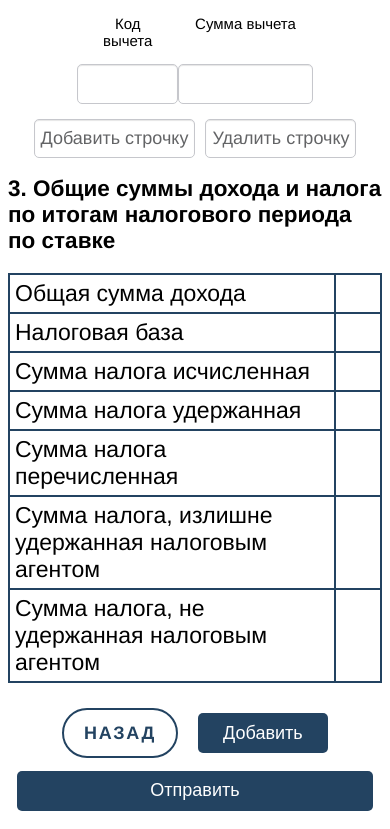
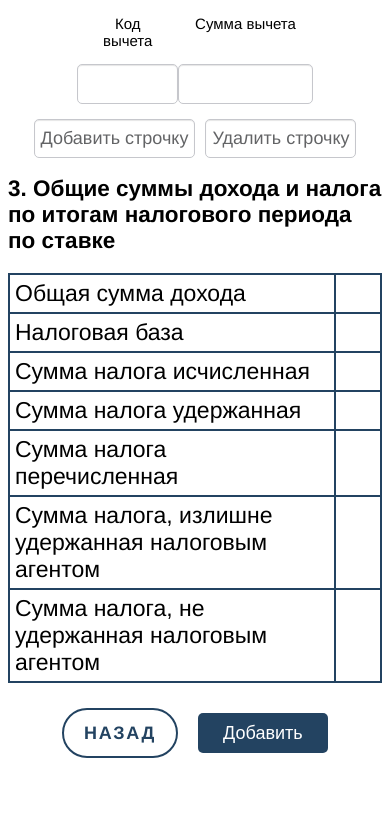
Before and after one commit to DoperPro/DoperPro.github.io, a plain HTML site: page income.html in a window 390 px wide. Shown: the part 1193-2022 px from the top of the page. Drawn offline with Linux system fonts and the light colour scheme.

Commit message:
Revert "Update style.css"
This reverts commit 4ea82c9d2a8b8063fdb3bd59a4242c7f209d8b99.

```diff
--- a/style.css
+++ b/style.css
@@ -307,12 +307,4 @@ tr:nth-child(even) {
   align-content: center;
   margin: 0;
   }
-  #button2{
-  width: 100%;
-  text-align: center;
-  align-self: center;
-  align-content: center;
-  margin: 0;
-  margin-bottom: 10px;
-  }
 }
```
